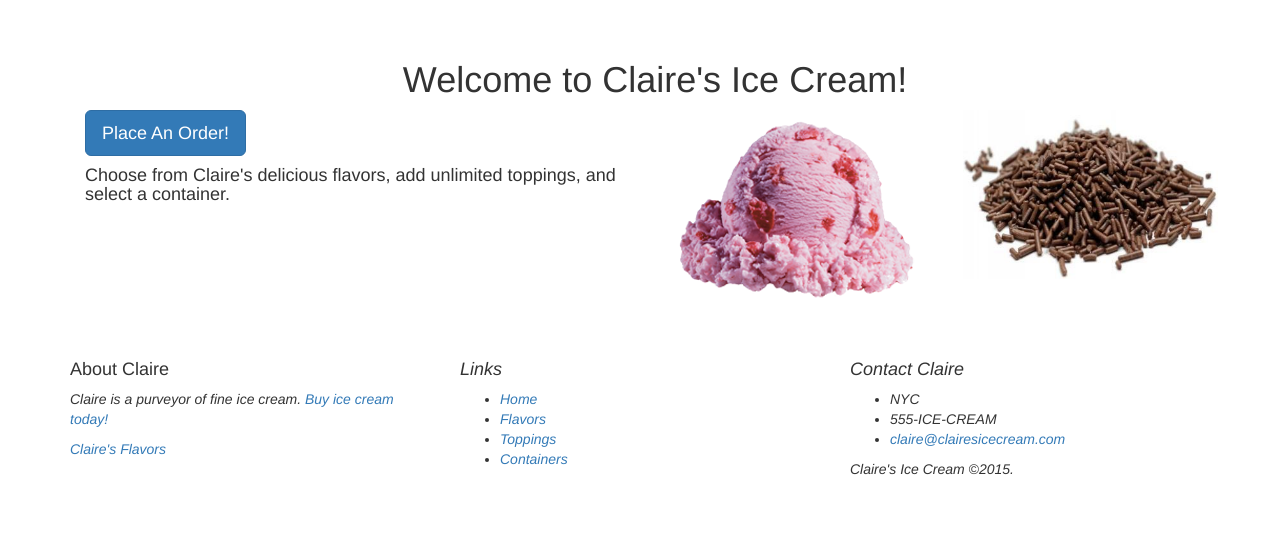
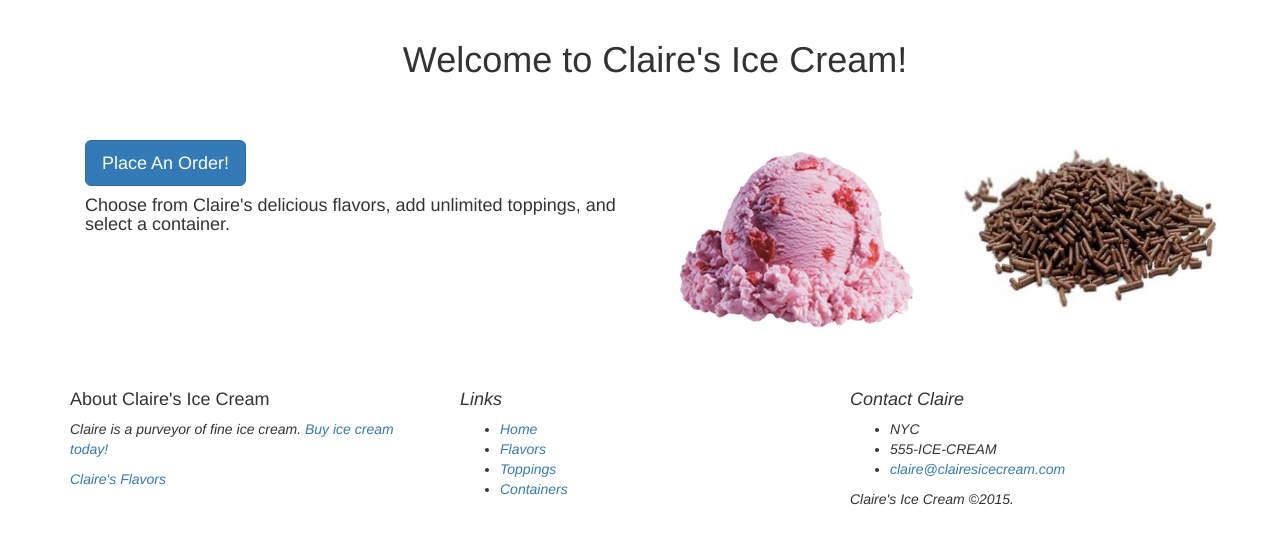
Before and after one commit to EricFries/claires-ice-cream, a Django app: page / in a window 1280 px wide. Shown: the part 52-596 px from the top of the page. Run offline with Django 3.2, Linux system fonts and the light colour scheme; some libraries are stand-ins or nearby versions.

Commit message:
fix bottom buffer css

```diff
--- a/ice_cream_ordering/static/ice_cream_ordering/style.css
+++ b/ice_cream_ordering/static/ice_cream_ordering/style.css
@@ -7,5 +7,5 @@
 }
 
 .bottom-buffer {
-	margin-top:40px;
+	margin-bottom:60px;
 }
--- a/ice_cream_ordering/templates/base.html
+++ b/ice_cream_ordering/templates/base.html
@@ -40,7 +40,7 @@
         <div class='row'>
 
           <div class='col-md-4'>
-          <h4>About Claire</h4>
+          <h4>About Claire's Ice Cream</h4>
           <p><i>Claire is a purveyor of fine ice cream. <a href='new.html'>Buy ice cream today!</a></p>
           <p><a href='flavors'>Claire's Flavors</a></p>
           </div>
```
